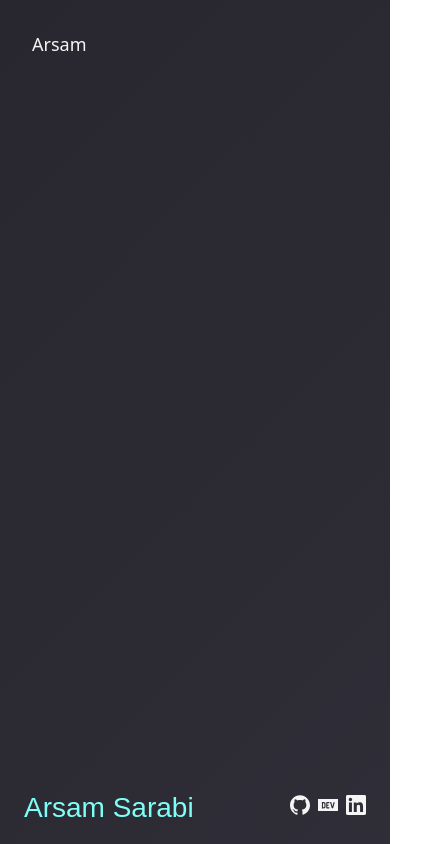
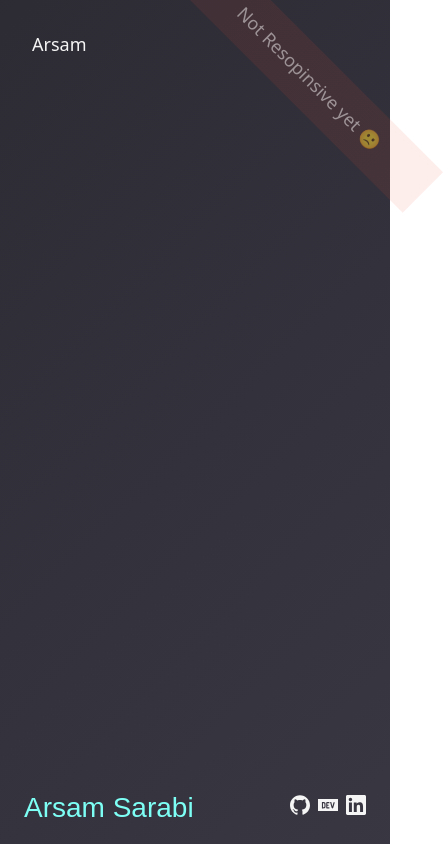
Before and after one commit to arsamsarabi/arsam-io, a Next.js app: page /work in a window 390 px wide. Shown: the whole page, 443 px wide, since content can reach past the window. Built offline with nearby package versions, Linux system fonts and the light colour scheme; a web font is replaced by a local one.

Commit message:
⚗ (nomobile): NoMobile Banner

```diff
--- a/src/components/cv/components/data/config.ts
+++ b/src/components/cv/components/data/config.ts
@@ -8,7 +8,7 @@ export const config: CvConfig[] = [
   {
     id: 'about',
     side: 'right',
-    top: '-172px',
+    top: '-212px',
     arrow: 'bottom',
   },
   {
--- a/src/components/layout/index.tsx
+++ b/src/components/layout/index.tsx
@@ -3,6 +3,7 @@ import { ThemeProvider } from 'styled-components'
 import { theme } from '../../styles/theme'
 import { GlobalStyles } from '../../styles/global'
 import Footer from '../footer'
+import NoMobile from '../noMobile'
 import { StyledLayout, Content } from './layout.styles'
 
 export const Layout = ({ children }): ReactElement => {
@@ -11,6 +12,7 @@ export const Layout = ({ children }): ReactElement => {
       <GlobalStyles />
       <ThemeProvider theme={theme}>
         <StyledLayout>
+          <NoMobile />
           <Content>{children}</Content>
           <Footer />
         </StyledLayout>
--- /dev/null
+++ b/src/components/noMobile/index.tsx
@@ -0,0 +1,23 @@
+import React, { ReactElement } from 'react'
+import styled from 'styled-components'
+import { rgba } from 'polished'
+
+const Wrapper = styled.div`
+  background-color: ${({ theme }): string => rgba(theme.palette.danger.light, 0.1)};
+  position: absolute;
+  padding: 16px 64px;
+  transform: rotateZ(45deg);
+  right: -80px;
+  top: 50px;
+  h1 {
+    opacity: 0.5;
+  }
+`
+
+export const NoMobile = (): ReactElement => (
+  <Wrapper>
+    <h1>Not Resopinsive yet 🙁</h1>
+  </Wrapper>
+)
+
+export default NoMobile
--- a/src/styles/theme.ts
+++ b/src/styles/theme.ts
@@ -3,6 +3,12 @@ const colors: Colors = {
   steel: '#7efff5',
   cashmere: '#e3c4a8',
   sand: '#f6f5f5',
+  pomegranate: '#c0392b',
+  alizarin: '#e74c3c',
+  orange: '#f39c12',
+  sun: '#f1c40f',
+  nephritis: '#27ae60',
+  emerald: '#2ecc71',
 }
 
 const cv: CV = {
@@ -20,6 +26,18 @@ const palette: Palette = {
   secondary: colors.steel,
   accent: colors.cashmere,
   contrast: colors.sand,
+  danger: {
+    light: colors.alizarin,
+    dark: colors.pomegranate,
+  },
+  warning: {
+    light: colors.sun,
+    dark: colors.orange,
+  },
+  success: {
+    light: colors.emerald,
+    dark: colors.nephritis,
+  },
 }
 
 export const theme: Theme = {
```
Also changed, not shown: next-env.d.ts.
